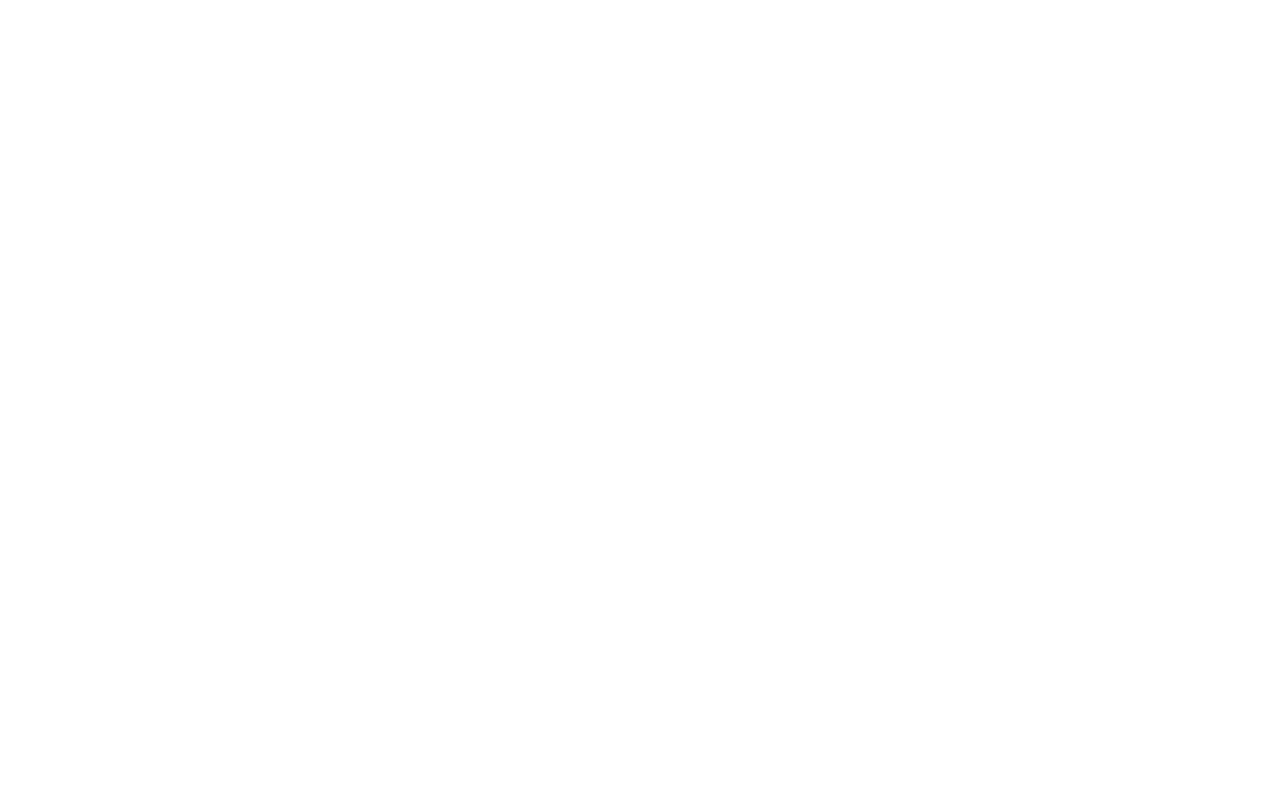
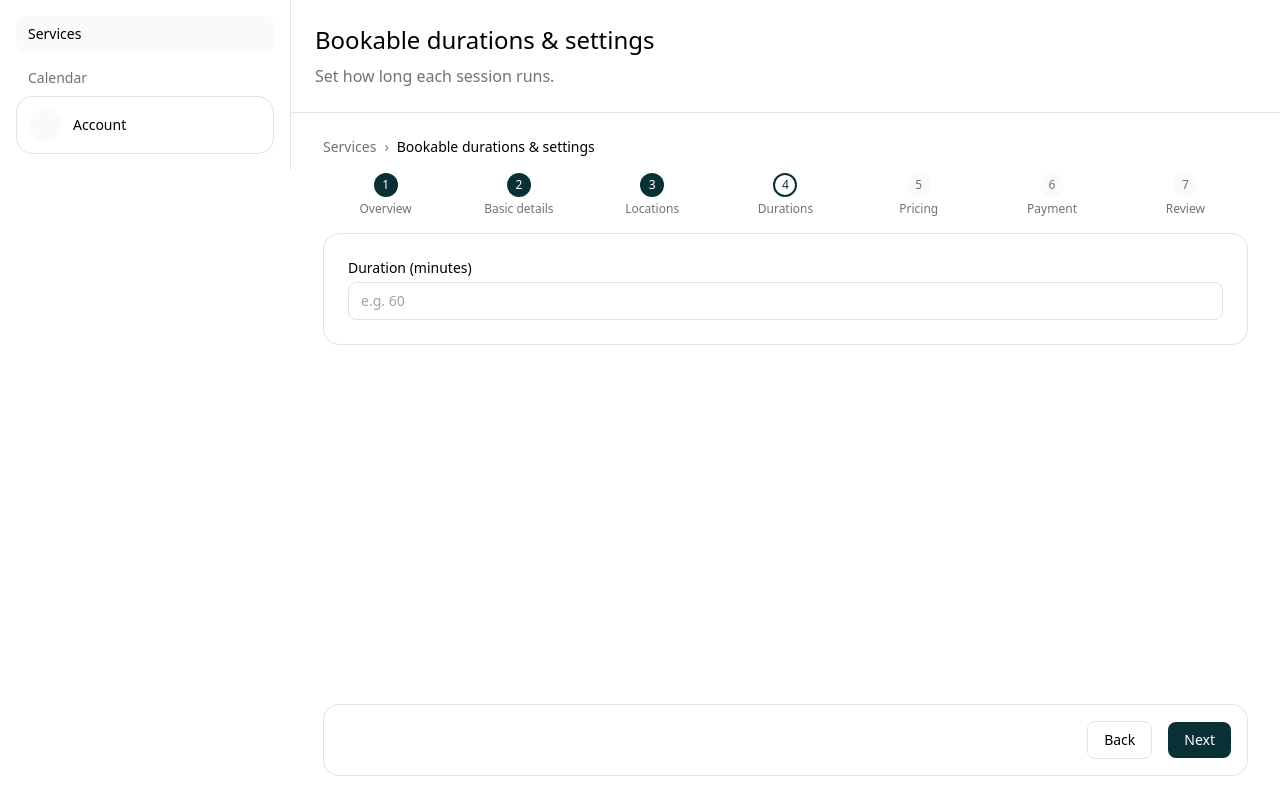
Before and after one commit to luthfierlmbang/takehome-test-rezerv, a React (Vite) app: page /step-5 in a window 1280 px wide. Before the commit this address had no page. Built offline with nearby package versions, Linux system fonts and the light colour scheme.

Commit message:
feat: build Step5 (bookable durations & settings) screen

```diff
--- a/src/App.tsx
+++ b/src/App.tsx
@@ -4,6 +4,7 @@
 import Step2 from './screens/Step2'
 import Step3 from './screens/Step3'
 import Step4 from './screens/Step4'
+import Step5 from './screens/Step5'
 
 export default function App() {
   return (
@@ -16,6 +17,7 @@
             <Route path="/step-2" element={<Step2 />} />
             <Route path="/step-3" element={<Step3 />} />
             <Route path="/step-4" element={<Step4 />} />
+            <Route path="/step-5" element={<Step5 />} />
             {/* Step routes are added one-by-one in Tasks 10-16 */}
           </Routes>
         </BookingProvider>
--- /dev/null
+++ b/src/screens/Step5.tsx
@@ -0,0 +1,29 @@
+import { useNavigate } from 'react-router-dom'
+import { StepLayout } from '../components/StepLayout'
+import { Card } from '../components/Card'
+import { Input } from '../components/Input'
+import { useBooking } from '../context/BookingContext'
+
+export default function Step5() {
+  const navigate = useNavigate()
+  const { data, updateField } = useBooking()
+
+  return (
+    <StepLayout
+      stepIndex={3}
+      title="Bookable durations & settings"
+      description="Set how long each session runs."
+      onBack={() => navigate('/step-4')}
+      onNext={() => navigate('/step-6')}
+    >
+      <Card>
+        <Input
+          label="Duration (minutes)"
+          value={data.duration}
+          onChange={(v) => updateField('duration', v)}
+          placeholder="e.g. 60"
+        />
+      </Card>
+    </StepLayout>
+  )
+}
```
Also changed, not shown: 1 other file (tests, documents, lock files or other folders).
